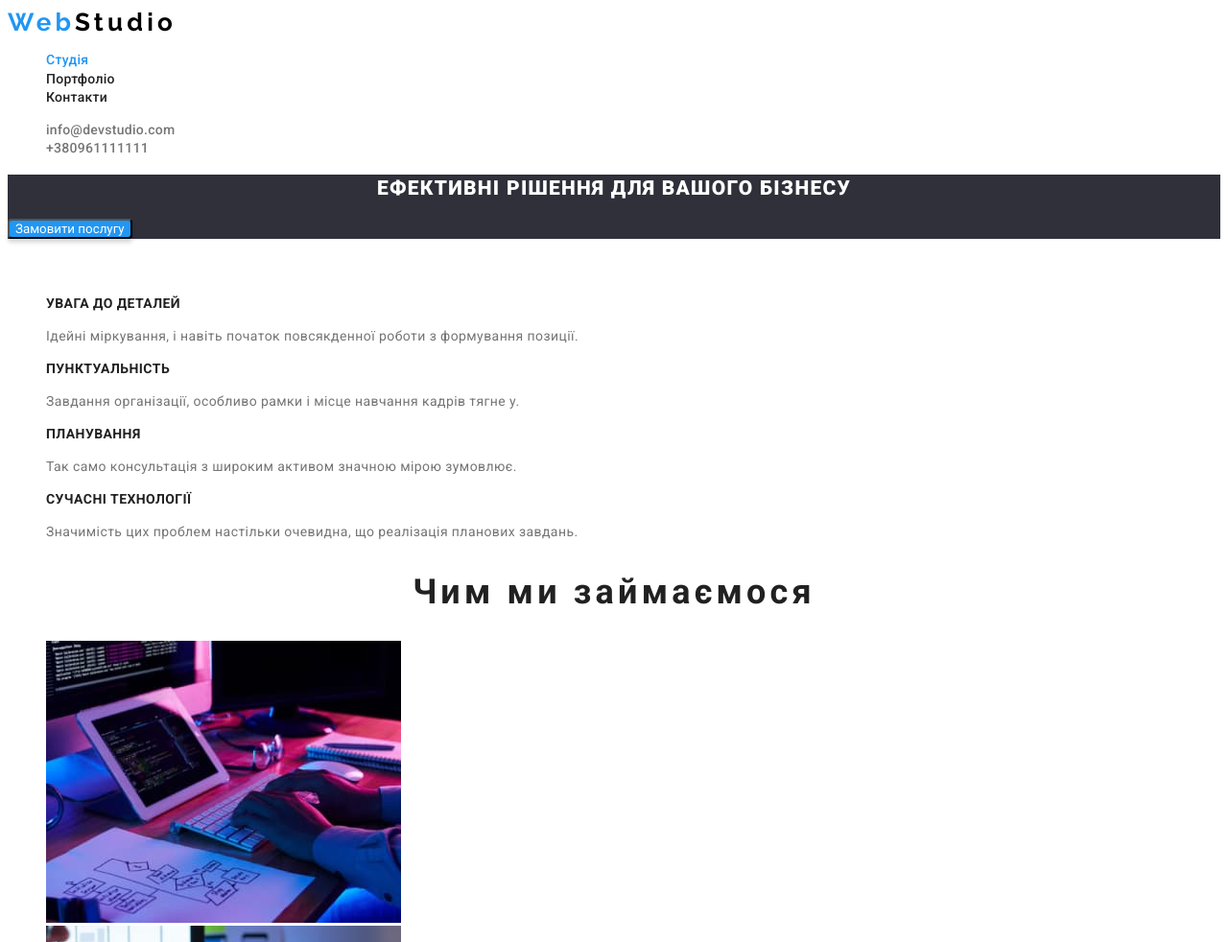
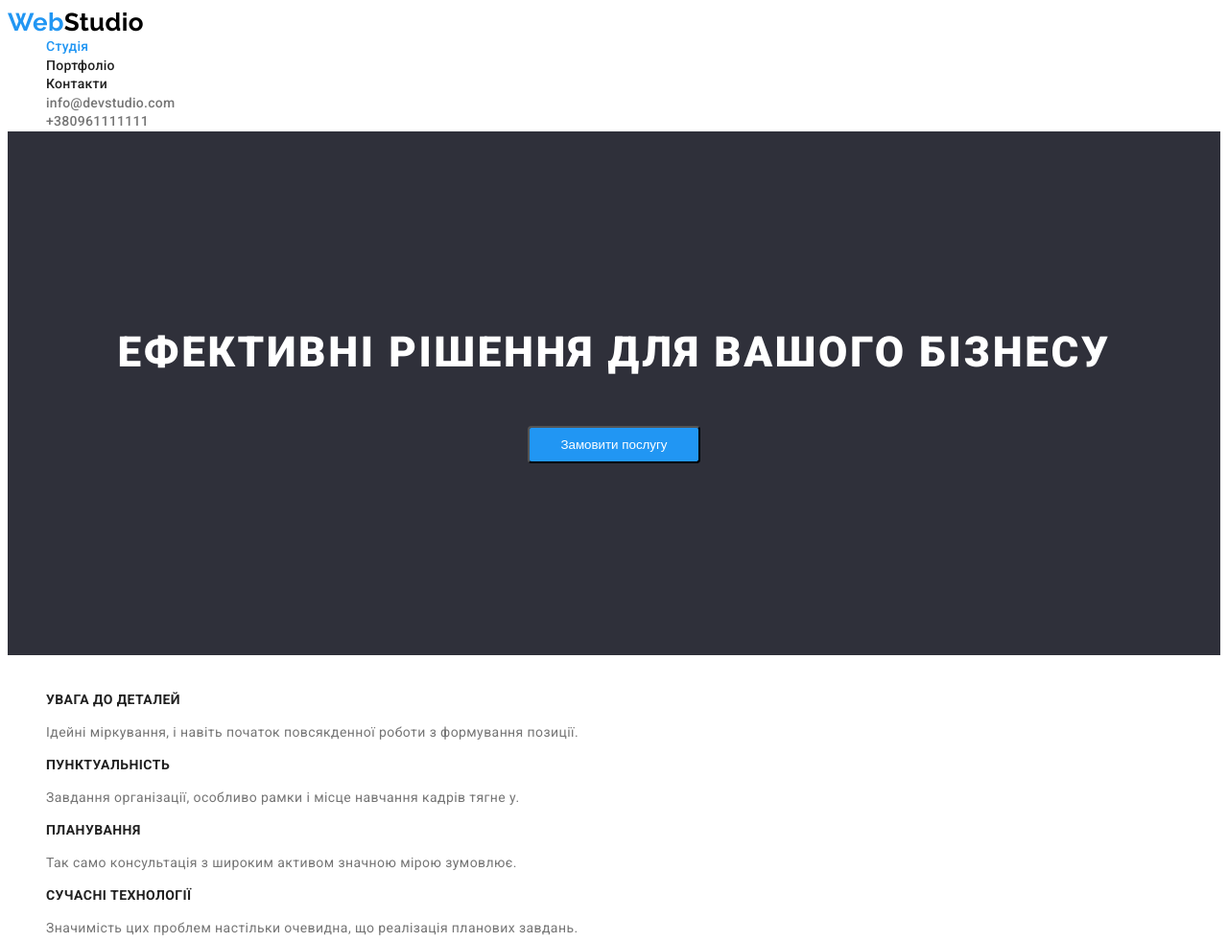
Before and after one commit to Kostiantyn0303/goit-markup-hw-02, a plain HTML site: page index.html in a window 1280 px wide. Shown: the top 982 px of the page at 96% size. Drawn offline with Linux system fonts and the light colour scheme.

Commit message:
last commit

```diff
--- a/css/stiles.css
+++ b/css/stiles.css
@@ -20,11 +20,13 @@
     font-family: Roboto, Raleway;
     background-color: var(--other-color);
     font-size: 14px;
-    letter-spacing: 0.3em;
-    color: #212121;
+    letter-spacing: 0.03em;
+    color: var(--title-text-color);
 }
 .list {
     list-style: none;
+    margin-top: 0px;
+    margin-bottom: 0px;
 }
 .link {
     text-decoration: none;
@@ -32,6 +34,10 @@
 
 /* ------------------HEADER----------------- */
 
+.container {
+    margin-left: auto;
+    margin-right: auto;
+}
 .logo {
     font-family: 'Raleway';
     font-style: normal;
@@ -70,15 +76,18 @@
 .button-link:hover, .button-link:focus {
     background-color: var(--accent-color);
     color: var(--other-color);
-    box-shadow: 0px 3px 1px rgba(0, 0, 0, 0.1), 0px 1px 2px rgba(0, 0, 0, 0.08), 0px 2px 2px rgba(0, 0, 0, 0.12);
     border-radius: 4px;
 }
 .button-link-first {
+    padding: 6px 25px;
+    min-width: 73px;
     color: var(--other-color);
     background-color: var(--accent-color);
+    border-radius: 4px;
     cursor: pointer;
 }
 .button-link {
+    padding: 6px 22px;
     background: var(--background-two);
     border-radius: 4px;
     cursor: pointer;
@@ -99,9 +108,15 @@
 /* --------------MAIN-------------- */
 .hero {
     background-color: var(--background-one);
+    text-align: center;
+    font-size: 44px;
 }
 .hero-title {
+    margin-top: 0px;
+    margin-bottom: 30px;
+    padding-top: 200px;
     font-weight: 900;
+    font-size: 44px;
     line-height: calc(60 / 44);
     text-align: center;
     letter-spacing: 0.06em;
@@ -110,15 +125,18 @@
 }
 .visualy-hidden {
     visibility: collapse;
+    margin-top: 0px;
+    margin-bottom: 0px;
 }
 .button {
-    font-family: 'Roboto';
+    display: inline-block;
     font-style: normal;
+    padding: 10px 32px;
     color: var(--other-color);
     background: var(--accent-color);
-    box-shadow: 0px 4px 4px rgba(0, 0, 0, 0.15);
     border-radius: 4px;
     cursor: pointer;
+    margin-bottom: 200px;
 }
 .about-title {
     font-weight: 700;
@@ -192,15 +210,3 @@
     line-height: 24px;
     color: var(--mail-color);
 }
-
-/* колір основого туксту #212121*/
-
-/* другий основний колір #757575*/
-
-/* акцент #2196F3*/
-
-/* futer rgba(255, 255, 255, 0.6); */
-
-/* background #2F303A */
-
-/* background2 F5F4FA */
--- a/index.html
+++ b/index.html
@@ -15,7 +15,7 @@
         }
     </style>
 </head>
-<body style="font-family: 'Roboto'; font-size:14px; background-color: #ffffff; color: #212121;letter-spacing: 0.3em ">
+<body style="font-family: 'Roboto'; font-size:14px; background-color: #ffffff; color: #212121;letter-spacing: 0.03em ">
   <header>
    <nav>
     <a class="logo list" href="./index.html">Web<span class="logo-header">Studio</span></a>
@@ -36,6 +36,7 @@
       <button type="button" class="button">Замовити послугу</button>
      </section>
      <section class="about">
+        <div class="container">
             <h2 class="visualy-hidden">Наші переваги</h2>
             <ul class="hero-list list">
                 <li class="hero-list-item">
@@ -55,6 +56,7 @@
                     <p class="about-text">Значимість цих проблем настільки очевидна, що реалізація планових завдань.</p>
                 </li>
             </ul>
+        </div>
       </section>
       <section>
         <h2 class="section-title">Чим ми займаємося</h2>
```
Also changed, not shown: portfolio.html (+1 -1 lines). Lines whose indentation alone changed are shown as unchanged.
